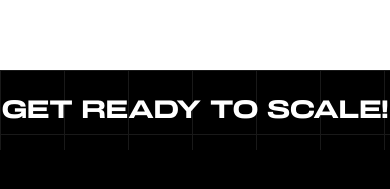
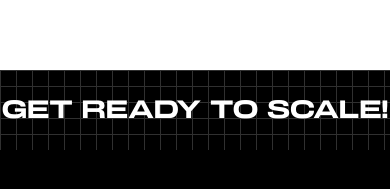
Before and after one commit to Mahavishnu-K/MaxROAS, a React (Vite) app in the folder client/: page /contact in a window 390 px wide. Shown: the part 774-963 px from the top of the page. Built offline with nearby package versions, Linux system fonts and the light colour scheme; a web font is replaced by a local one.

Commit message:
contact scale comp updated

```diff
--- a/client/src/components/TextParallax/Scale.jsx
+++ b/client/src/components/TextParallax/Scale.jsx
@@ -52,12 +52,22 @@ const Scale = () => {
       className="relative h-[80px] md:h-screen w-full bg-black overflow-hidden flex items-center justify-center md:justify-start md:perspective-[1000px]"
     >
       {/* Background Grid Pattern */}
-      <div className="absolute inset-0 z-0 opacity-50 pointer-events-none">
+      <div className="hidden md:block absolute inset-0 z-0 opacity-70 pointer-events-none">
         <div
             className="w-full h-full"
             style={{
                 backgroundImage: `linear-gradient(#333 1px, transparent 1px), linear-gradient(90deg, #333 1px, transparent 1px)`,
                 backgroundSize: '4rem 4rem'
+            }}
+        ></div>
+      </div>
+
+      <div className="md:hidden absolute inset-0 z-0 opacity-95 pointer-events-none">
+        <div
+            className="w-full h-full"
+            style={{
+                backgroundImage: `linear-gradient(#333 1px, transparent 1px), linear-gradient(90deg, #333 1px, transparent 1px)`,
+                backgroundSize: '1rem 1rem'
             }}
         ></div>
       </div>
```
